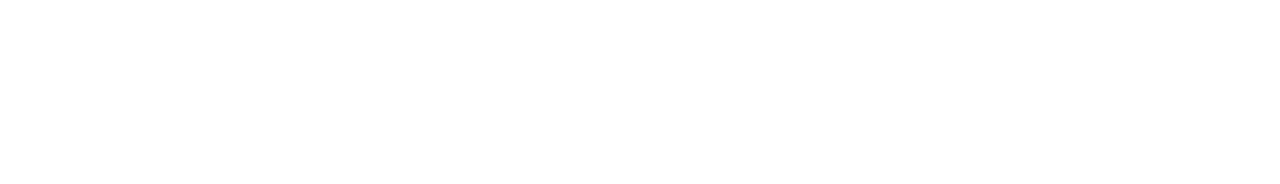
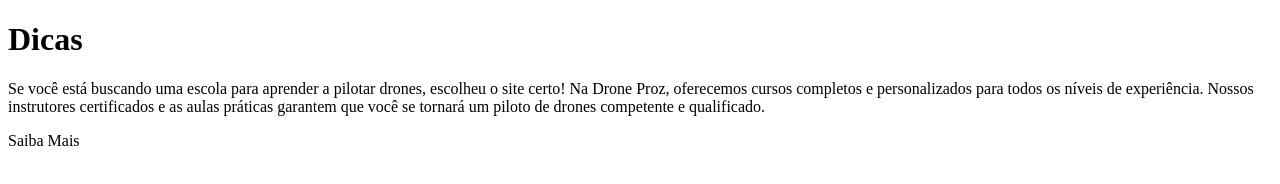
Before and after one commit to bartoinf/Projeto-Proz_Drone, a plain HTML site: page Site_Projeto/Dicas/dicas.html in a window 1280 px wide. Drawn offline with Linux system fonts and the light colour scheme.

Commit message:
Requisitos para aula de 13/02
Requisitos para aula de 13/02

```diff
--- a/Site_Projeto/Dicas/dicas.html
+++ b/Site_Projeto/Dicas/dicas.html
@@ -6,6 +6,16 @@
     <title>Drone Proz</title>
 </head>
 <body>
-
+    <h1>Dicas</h1>
+    <p>Se você está buscando uma escola para
+        aprender a pilotar drones, escolheu o site
+        certo! Na Drone Proz, oferecemos cursos
+        completos e personalizados para todos
+        os níveis de experiência. Nossos
+        instrutores certificados e as aulas
+        práticas garantem que você se tornará
+        um piloto de drones competente e
+        qualificado.</p>
+    <p>Saiba Mais</p>
 </body>
 </html>
```
Also changed, not shown: Site_Projeto/Depoimentos/depoimentos.html (+4 -1 lines), Site_Projeto/Ensino/ensino.html (+2 -1 lines), Site_Projeto/FaleConosco/faleConosco.html (+4 -1 lines), Site_Projeto/Servicos/servicos.html (+3 -1 lines), Site_Projeto/Sobre/sobre.html (+2 -1 lines), Site_Projeto/index.html (+1 -1 lines).
